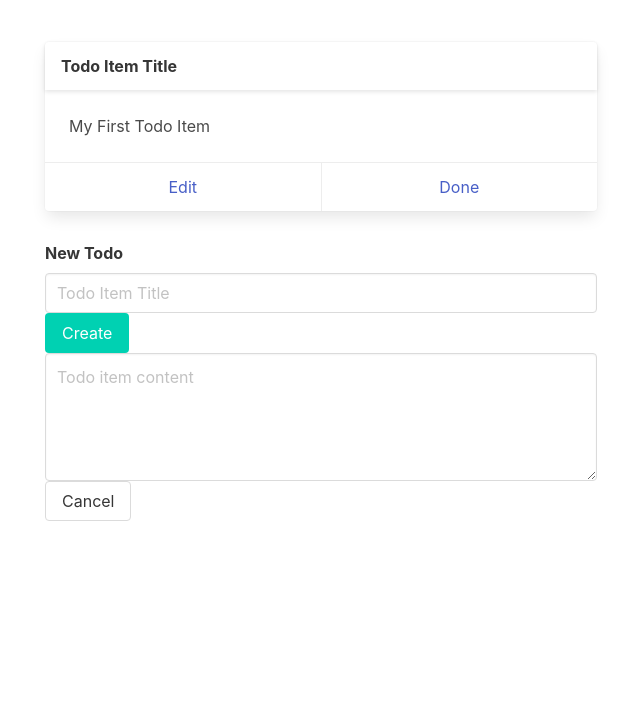
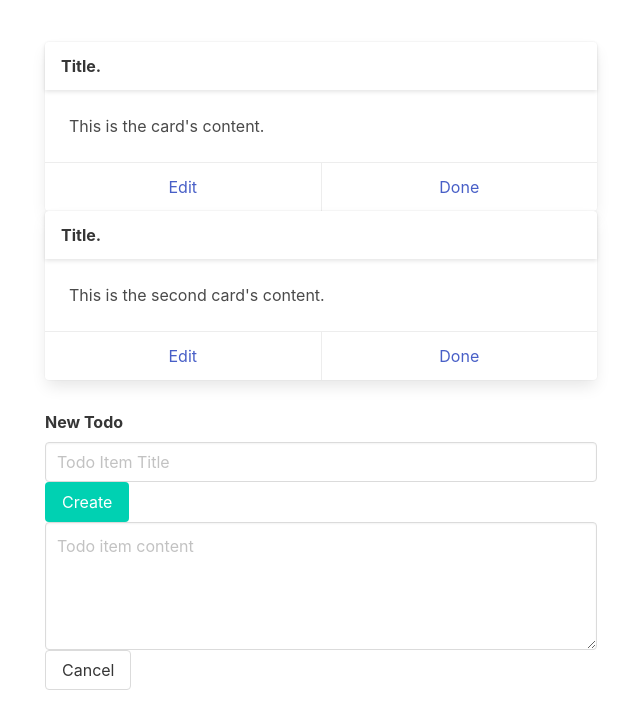
Before and after one commit to stephanielamm/ex4, a plain HTML site: page index.html in a window 1280 px wide. Shown: the whole page, without its empty margins (319-959 px from the left). Drawn offline with nearby package versions, Linux system fonts and the light colour scheme.

Commit message:
Set up card data.
Created task loop for cards.

```diff
--- a/index.html
+++ b/index.html
@@ -12,14 +12,13 @@
     <div id="app" class="container">
 
       <div class="column is-half is-offset-one-quarter content">
-
         <section>
-          <div class="card">
+          <div class="card" v-for="card in cards">
             <div class="card-header">
-              <p class="card-header-title">Todo Item Title</p>
+              <p class="card-header-title">{{ card.title }}</p>
             </div>
             <div class="card-content">
-              <p>My First Todo Item</p>
+              <p> {{ card.content }}</p>
             </div>
             <footer class="card-footer">
               <a class="card-footer-item">Edit</a>
@@ -27,7 +26,6 @@
             </footer>
           </div>
         </section>
-
         <section>
           <label class="label">New Todo</label>
           <div class="control is-grouped">
--- a/js/main.js
+++ b/js/main.js
@@ -5,6 +5,16 @@
 new Vue({
   el: '#app',
   data: {
+    cards: [
+      {
+        title: "Title.",
+        content: "This is the card's content."
+      },
+      {
+        title: "Title.",
+        content: "This is the second card's content."
+      }
+    ]
   },
   methods: {
   }
```
